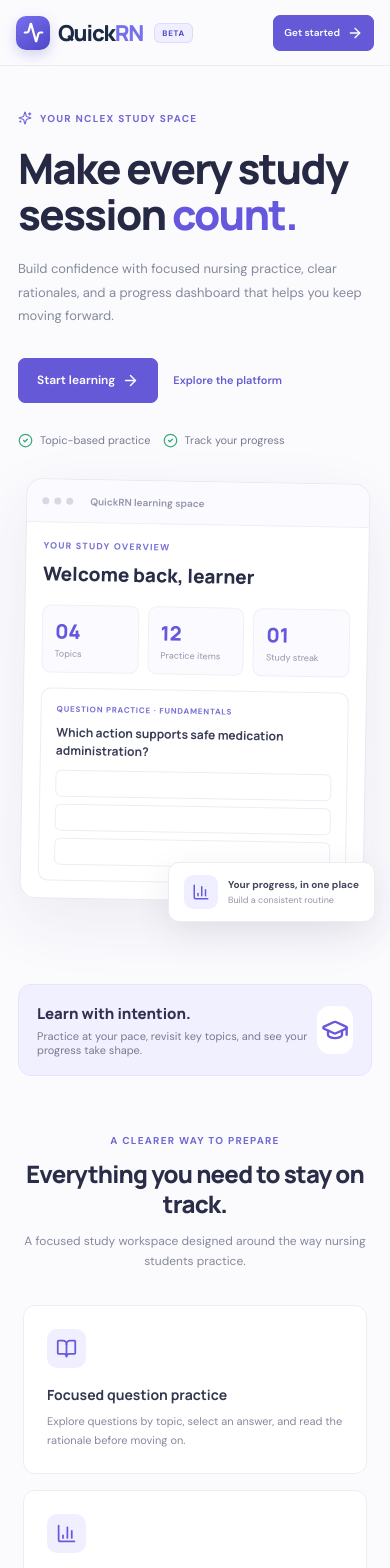
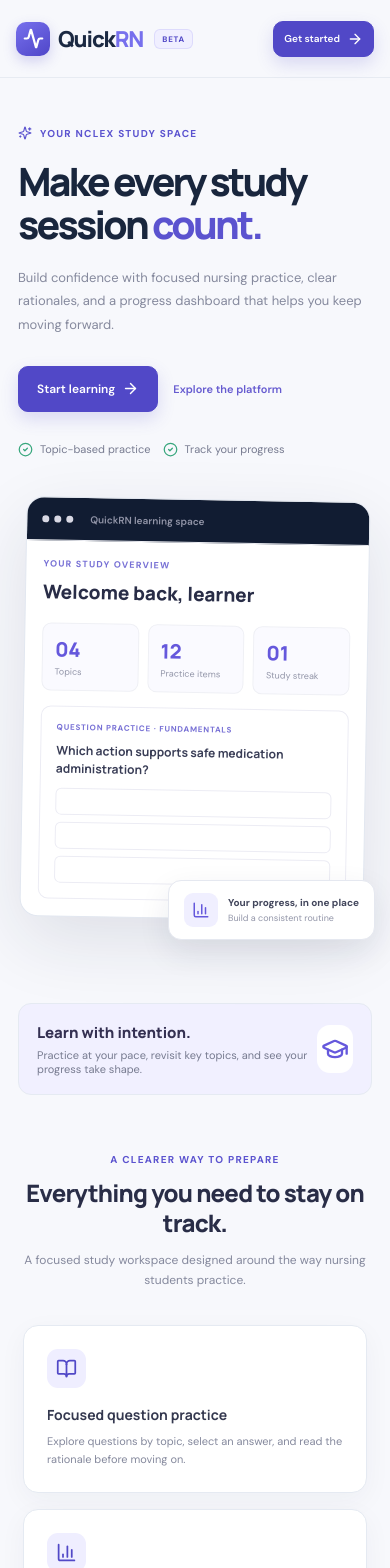
Before and after one commit to Archonline/QuickRNv2, a React (Vite) app: page / in a window 390 px wide. Shown: the top 1568 px of the page. Built offline with nearby package versions, Linux system fonts and the light colour scheme; no server answers.

Commit message:
Polish branded landing, sign-in and registration experiences

```diff
--- a/src/design-system.css
+++ b/src/design-system.css
@@ -371,3 +371,36 @@
  .exam-screen .exam-brand{min-width:0}
  .exam-screen .exam-brand .qrn-brand-tagline{display:none}
 }
+
+/* Branded public and account experiences. */
+.landing{background:#f7f8fc;color:#19263d}
+.landing-nav{max-width:1240px;height:78px;border-bottom-color:#e7ebf2}
+.landing-hero{max-width:1240px;padding-top:84px;padding-bottom:88px}
+.landing-copy h1{color:#19263d;letter-spacing:-2.8px}
+.landing-copy h1 em{color:#5b53cf}
+.landing-kicker{color:#5b53cf}
+.landing-nav nav a:hover,.landing .text-link:hover{color:#4f46c8}
+.landing .button.primary{background:#5148c7;border:1px solid #5148c7;border-radius:10px;box-shadow:0 7px 17px rgba(79,70,200,.18)}
+.landing .button.primary:hover{background:#4038aa;border-color:#4038aa;transform:translateY(-1px)}
+.landing .button.large{min-height:46px;padding:12px 18px}
+.landing-preview .preview-window{border:1px solid #e2e7f0;border-radius:18px;box-shadow:0 24px 70px rgba(24,38,66,.11)}
+.landing-preview .preview-top{background:#111c32;color:#e9edfa}
+.landing-preview .preview-float{border:1px solid #e5e8f0;border-radius:13px;box-shadow:0 12px 32px rgba(24,38,66,.09)}
+.landing-strip,.landing-features article,.landing-how,.landing-cta{border-color:#e5eaf2}
+.landing-features article{border-radius:15px;background:#fff;box-shadow:0 8px 28px rgba(25,39,69,.045)}
+.landing-features article>span{background:#efeeff;color:#5148c7;border-radius:11px}
+.landing-cta{border:1px solid #dfddff;border-radius:18px;background:linear-gradient(115deg,#f0efff,#fff 78%)}
+.landing-footer{border-top:1px solid #e5eaf2}
+.auth-screen{background:radial-gradient(ellipse at 12% 8%,#eeedff 0,transparent 38%),radial-gradient(ellipse at 90% 92%,#eaf3fb 0,transparent 36%),#f5f7fb}
+.auth-card{border:1px solid #e3e8f0;border-radius:20px;box-shadow:0 24px 75px rgba(24,38,66,.10)}
+.auth-card h1{color:#1b2942}
+.auth-input:focus-within{border-color:#8179e8;box-shadow:0 0 0 3px rgba(95,86,210,.10)}
+.auth-card .button.primary,.auth-card button[type=submit]{border-radius:10px;background:#5148c7;border-color:#5148c7}
+.auth-card .button.primary:hover,.auth-card button[type=submit]:hover{background:#4038aa}
+@media(max-width:720px){
+ .landing-nav{padding:0 16px}
+ .landing-nav nav{gap:14px}
+ .landing-hero{padding:48px 18px 56px;gap:34px}
+ .landing-copy h1{font-size:clamp(36px,10vw,48px)}
+ .landing-cta{margin-left:16px;margin-right:16px;padding:22px}
+}
```
